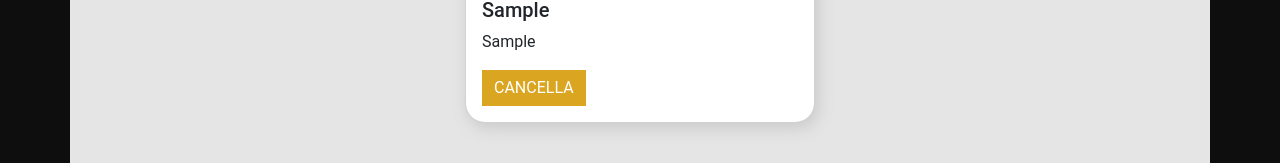
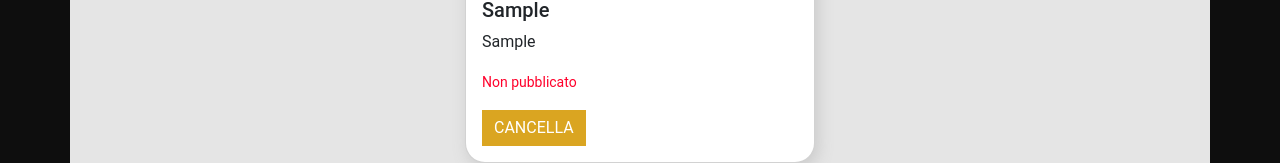
Before and after one commit to Danilo-Mosca/react-form, a React (Vite) app: page / in a window 1280 px wide. Both pictures are taken after typing "Sample", "Sample" into the empty fields and a click on the button "Inserisci articolo". Shown: the part 392-555 px from the top of the page. Built offline with nearby package versions, Linux system fonts and the light colour scheme.

Commit message:
added css style for published key

```diff
--- a/src/components/Card.jsx
+++ b/src/components/Card.jsx
@@ -21,7 +21,8 @@ function Card({
             <div className="card-body">
                 <h5 className="card-title">{title}</h5>
                 <p className="card-text">{content}</p>
-                <p className="card-text">{published}</p>
+                <p className=" card-text">
+                    {published ? <span className={`${style["published-text"]}`}>Pubblicato</span> : <span className={`${style["not-published-text"]}`}>Non pubblicato</span>}</p>
                 <a href="#" className={`btn btn-primary ${style.btncustom}`}>Cancella</a>
             </div>
         </div>
--- a/src/components/card.module.css
+++ b/src/components/card.module.css
@@ -39,3 +39,12 @@
     padding: 10px;
     color: #007FFF;
 }
+
+.published-text {
+    font-size: 14px;
+    color: rgb(255, 157, 0);
+}
+.not-published-text {
+    font-size: 14px;
+    color: rgb(255, 0, 43);
+}
```
